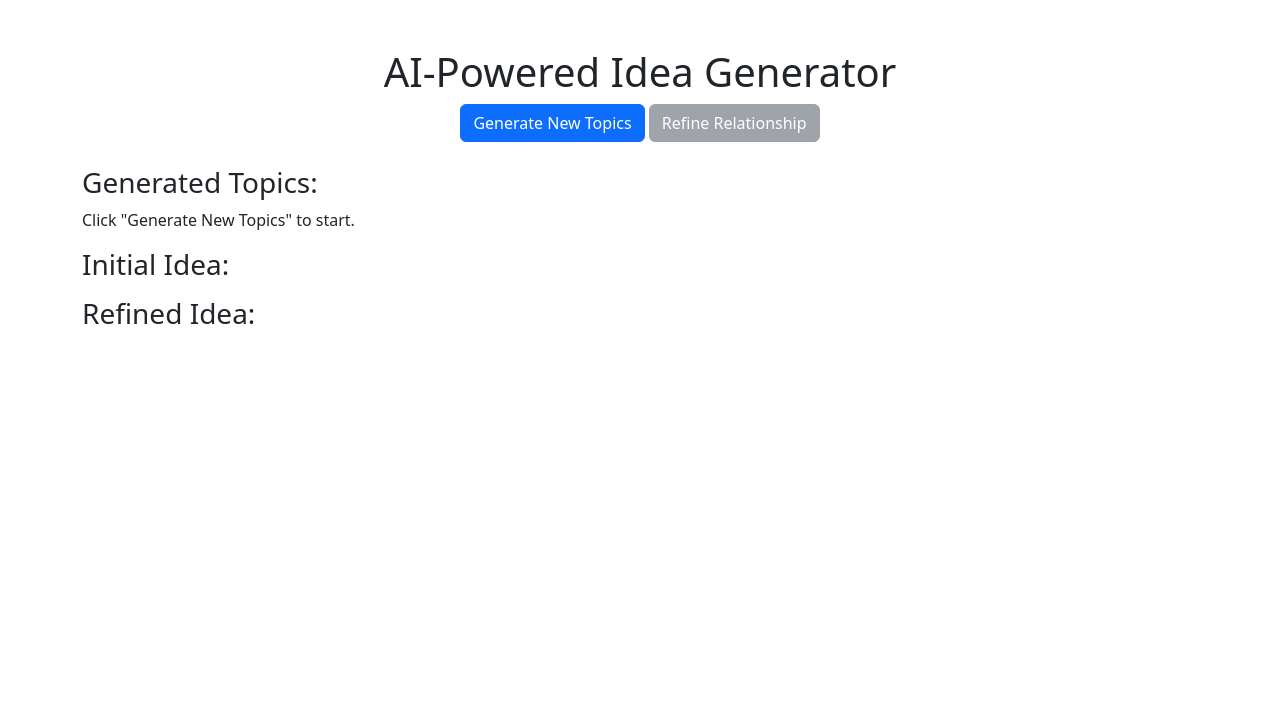
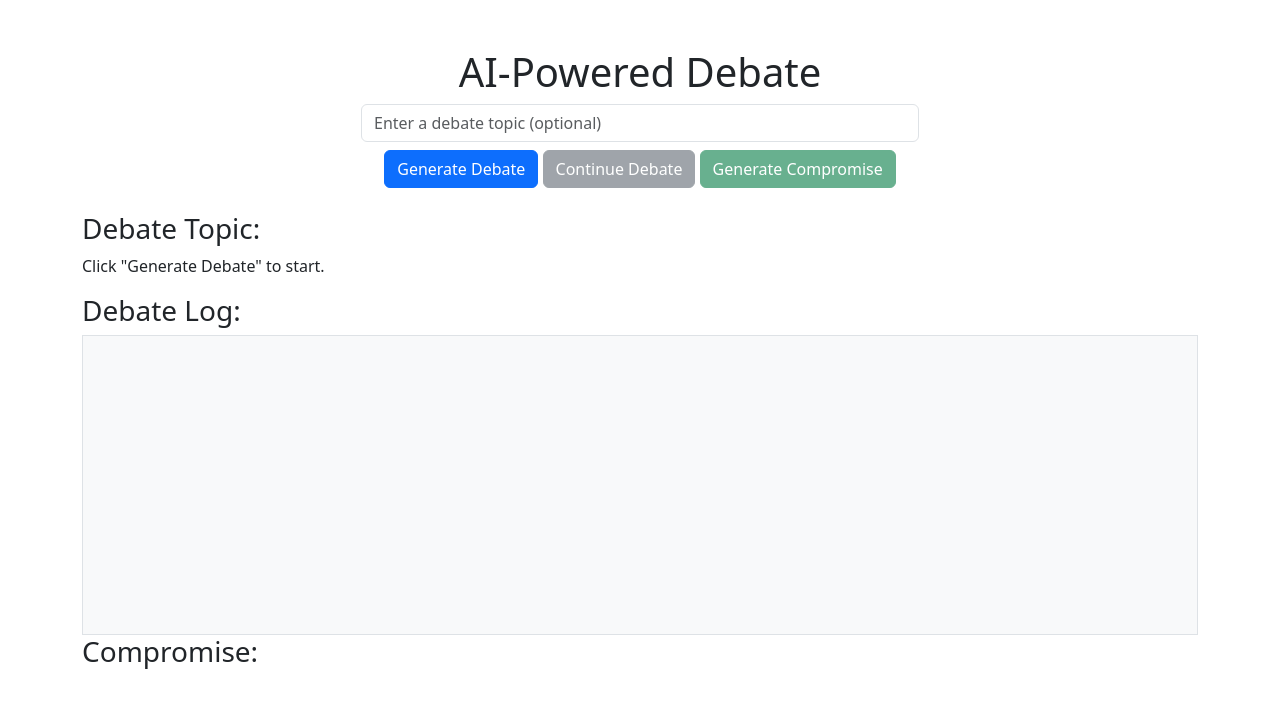
Before and after one commit to EliKLucas/NovelIdeaAI, a Flask app: page / in a window 1280 px wide. Shown: the top 708 px of the page. Run offline with Flask 3, Linux system fonts and the light colour scheme; data that the repository does not hold is empty.

Commit message:
template version- before ollama integration

```diff
--- a/app.py
+++ b/app.py
@@ -1,138 +1,193 @@
 from flask import Flask, render_template, request, jsonify, session
 import random
-import requests
+import time
+import wikipediaapi
 
 app = Flask(__name__)
-app.secret_key = "super_secret_key"  # Required for storing session data
+app.secret_key = "super_secret_key"
 
-# Wikipedia API Helper Functions
+wiki_wiki = wikipediaapi.Wikipedia(
+    user_agent="MyDebateApp/1.0 (https://github.com/your-repo; contact: your-email@example.com)",
+    language="en"
+)
+
+# Default debate topics
+DEBATE_TOPICS = [
+    "Should artificial intelligence be regulated?",
+    "Is social media beneficial or harmful to society?",
+    "Should cryptocurrency replace traditional banking?",
+    "Does technology improve human relationships?",
+    "Should governments impose stricter climate change policies?",
+]
+
+# Opposing perspectives
+DEBATE_POSITIONS = [
+    ("I strongly support this stance", "I completely oppose this viewpoint"),
+    ("This approach is the future", "This approach is deeply flawed"),
+    ("The economic benefits outweigh the risks", "The ethical concerns are too great"),
+    ("We must embrace this technology", "We should be cautious about this technology"),
+]
+
+# Wikipedia summary function
 def get_wikipedia_summary(topic):
-    url = f"https://en.wikipedia.org/api/rest_v1/page/summary/{topic.replace(' ', '_')}"
+    page = wiki_wiki.page(topic)
+    return page.summary[:500] if page.exists() else None
 
-    try:
-        response = requests.get(url).json()
-        summary = response.get("extract")
+# Mediator selects topic and positions
+def mediator_choose_topic(user_topic=None):
+    topic = user_topic if user_topic else random.choice(DEBATE_TOPICS)
+    position_a, position_b = random.choice(DEBATE_POSITIONS)
+    return topic, position_a, position_b
 
-        if summary:
-            return summary.strip()
-        else:
-            return f"No Wikipedia summary available for {topic}."
+# Personality styles for the bots
+BOT_PERSONALITIES = {
+    "logical": {
+        "intro": ["From a purely logical perspective,", "If we analyze the facts,", "Based on reason and evidence,"],
+        "emphasis": ["It’s undeniable that", "We must acknowledge that", "It’s clear that"],
+        "response": ["Therefore,", "Logically speaking,", "Thus, the rational conclusion is that"]
+    },
+    "emotional": {
+        "intro": ["I feel strongly that", "It’s obvious to anyone that", "We can’t ignore that"],
+        "emphasis": ["Frankly,", "Truthfully,", "In all honesty,"],
+        "response": ["And that’s why", "It’s upsetting that", "It’s shocking that"]
+    },
+    "sarcastic": {
+        "intro": ["Oh, of course,", "Sure, let’s just ignore reality,", "As if"],
+        "emphasis": ["Clearly,", "Obviously,", "Yeah, right,"],
+        "response": ["And I’m sure that’ll work out great,", "Because history has never shown otherwise,", "That’s totally believable,"]
+    }
+}
 
-    except Exception as e:
-        print(f"Error fetching summary for {topic}: {e}")
-        return f"Could not retrieve Wikipedia summary for {topic}."
+# Function to get a random tone
+def get_personality_tone(personality):
+    return random.choice(BOT_PERSONALITIES[personality]["intro"]), random.choice(BOT_PERSONALITIES[personality]["emphasis"]), random.choice(BOT_PERSONALITIES[personality]["response"])
 
-def generate_topics():
-    url = "https://en.wikipedia.org/api/rest_v1/page/random/title"
+# Synonyms for avoiding topic repetition
+TOPIC_SYNONYMS = ["this issue", "this policy", "this technology", "this concept", "this strategy"]
 
-    for _ in range(3):  # Try fetching valid topics up to 3 times
-        try:
-            response1 = requests.get(url).json()
-            response2 = requests.get(url).json()
+# Dynamic argument generator
+def format_natural_argument(topic, personality):
+    intro, emphasis, response = get_personality_tone(personality)
 
-            topic1 = response1.get("title", "").strip()
-            topic2 = response2.get("title", "").strip()
+    topic_synonym = random.choice(TOPIC_SYNONYMS)
 
-            if topic1 and topic2 and topic1 != topic2:
-                return topic1, topic2  # Ensure topics are valid and not identical
-
-        except Exception as e:
-            print("Error fetching topics:", e)
-
-    # If Wikipedia API fails 3 times, use fallback topics
-    fallback_topics = [
-        ("Artificial Intelligence", "Human Evolution"),
-        ("Quantum Mechanics", "Cryptocurrency"),
-        ("Ancient Philosophy", "Space Exploration"),
-        ("Neuroscience", "Virtual Reality"),
-        ("Genetic Engineering", "Cybersecurity")
+    argument_templates = [
+        f"{intro} {topic_synonym} is a game-changer because it impacts everything from education to healthcare.",
+        f"{emphasis} without {topic_synonym}, we risk falling behind in critical areas like technology and innovation.",
+        f"{response} the evidence overwhelmingly supports the benefits of adopting {topic_synonym}."
     ]
 
-    return random.choice(fallback_topics)
+    return " ".join(random.sample(argument_templates, len(argument_templates)))  # Rearranges sentence order dynamically
 
+# Bot A: Argument with conversational personality
+def bot_a_argument(topic, position, previous_statement=None):
+    research = get_wikipedia_summary(topic)
+    personality = random.choice(["logical", "emotional"])  # Bot A is either logical or emotional
+    argument = format_natural_argument(topic, personality)
 
-# AI Bot A - Proposes Relationship
-def bot_a_propose_relationship(topic1, topic2):
-    summary1 = get_wikipedia_summary(topic1)
-    summary2 = get_wikipedia_summary(topic2)
-    return f"{topic1} ({summary1}) is connected to {topic2} ({summary2}) through shared themes in science, culture, or methodology."
+    response = f"I strongly believe that {argument}"
 
-# AI Bot B - Critiques and Asks a Question
-def bot_b_critique_and_question(statement, topic1, topic2):
-    questions = [
-        f"How does {topic1} conceptually influence {topic2}?",
-        f"What real-world applications exist that link {topic1} and {topic2}?",
-        f"Are there any historical cases where {topic1} directly impacted {topic2}?",
-        f"How would a researcher prove that {topic1} and {topic2} are related?",
-        f"What underlying principles or theories make the relationship between {topic1} and {topic2} stronger?"
+    if previous_statement:
+        response = f"I hear what you’re saying about '{previous_statement}', but I have to counter that: {argument}"
+
+    if research:
+        response += f" Also, according to Wikipedia, '{research}'"
+
+    return response
+
+# Bot B: Counterargument with sarcastic or logical personality
+def bot_b_counterargument(topic, position, previous_statement):
+    research = get_wikipedia_summary(topic)
+    personality = random.choice(["sarcastic", "logical"])  # Bot B can be sarcastic or logical
+    counter_argument = format_natural_argument(topic, personality)
+
+    response = f"I appreciate your enthusiasm, but let's be real. {counter_argument}"
+
+    if previous_statement:
+        response = f"You said '{previous_statement}', but let’s be honest: {counter_argument}"
+
+    if research:
+        response += f" In fact, Wikipedia states: '{research}'"
+
+    return response
+
+# Mediator compromise function
+def mediator_summarize_compromise(topic, argument_a, argument_b):
+    compromise_templates = [
+        f"A balanced approach to {topic} may involve partial regulation while allowing flexibility for innovation.",
+        f"While strong arguments exist on both sides, a middle-ground solution could be to implement trial policies before full-scale adoption of {topic}.",
+        f"Instead of a binary decision, {topic} could be adapted with safeguards to address concerns raised by both proponents and critics.",
+        f"The best path forward for {topic} might involve collaborative efforts between industry experts and policymakers to create a sustainable framework."
     ]
-    return f"{statement} However, {random.choice(questions)}"
 
-# AI Bot A - Answers Its Own Question
-def bot_a_answer_question(statement, topic1, topic2):
-    answers = [
-        f"One example is how {topic1} has been studied in {topic2}-related fields.",
-        f"Researchers have found that {topic1} and {topic2} share common foundational concepts.",
-        f"Studies suggest that {topic1} might actually improve the way we approach {topic2}.",
-        f"There is evidence that {topic1} has contributed to advancements in {topic2}.",
-        f"In interdisciplinary studies, {topic1} has been used as a model for understanding {topic2}."
-    ]
-    return f"{statement} {random.choice(answers)}"
-
-# AI Bot B - Further Critiques and Expands
-def bot_b_critique_and_expand(statement, topic1, topic2):
-    critiques = [
-        f"This argument could be stronger by citing specific cases where {topic1} was applied to {topic2}.",
-        f"More details about how {topic1} is scientifically studied in relation to {topic2} would help.",
-        f"While {topic1} and {topic2} share some conceptual links, proving causation remains a challenge.",
-        f"A deeper exploration of how these fields have intersected in history would improve this connection.",
-        f"This relationship needs concrete examples to be truly convincing."
-    ]
-    return f"{statement} {random.choice(critiques)}"
+    return f"Considering both perspectives on {topic}, a fair resolution could be: " + random.choice(compromise_templates)
 
 @app.route("/")
 def index():
-    if "topics" not in session:
-        session["topics"] = generate_topics()
     return render_template("index.html")
 
 @app.route("/generate", methods=["POST"])
 def generate():
-    session["topics"] = generate_topics()
-    topic1, topic2 = session["topics"]
+    user_data = request.get_json()
+    if not user_data:
+        return jsonify({"error": "Invalid request, no JSON received."}), 400
 
-    # Start iterative refinement loop
-    initial_relationship = bot_a_propose_relationship(topic1, topic2)
-    critique1 = bot_b_critique_and_question(initial_relationship, topic1, topic2)
-    refined1 = bot_a_answer_question(critique1, topic1, topic2)
-    critique2 = bot_b_critique_and_expand(refined1, topic1, topic2)
+    user_topic = user_data.get("user_topic", None)
+    topic, position_a, position_b = mediator_choose_topic(user_topic)
 
-    # Store latest refinement
-    session["relationship"] = critique2
+    argument_a = bot_a_argument(topic, position_a)
+    time.sleep(1)
+    argument_b = bot_b_counterargument(topic, position_b, argument_a)
+
+    session["topic"] = topic
+    session["position_a"] = position_a
+    session["position_b"] = position_b
+    session["arguments"] = [(argument_a, argument_b)]
+    session["iterations"] = 1
 
     return jsonify({
-        "topic1": topic1,
-        "topic2": topic2,
-        "initial_idea": initial_relationship
+        "topic": topic,
+        "position_a": position_a,
+        "position_b": position_b,
+        "arguments": session["arguments"]
     })
 
 @app.route("/refine", methods=["POST"])
 def refine():
-    if "relationship" not in session:
-        return jsonify({"error": "No relationship found, generate topics first!"})
+    if "topic" not in session:
+        return jsonify({"error": "No debate found, generate one first!"})
 
-    topic1, topic2 = session["topics"]
+    topic = session["topic"]
+    position_a = session["position_a"]
+    position_b = session["position_b"]
 
-    # Continue iterative refinement loop
-    critique = bot_b_critique_and_question(session["relationship"], topic1, topic2)
-    refined = bot_a_answer_question(critique, topic1, topic2)
-    expanded = bot_b_critique_and_expand(refined, topic1, topic2)
+    previous_argument_a, previous_argument_b = session["arguments"][-1]
 
-    # Store latest refinement
-    session["relationship"] = expanded
+    summary_a = previous_argument_b.split(".")[0] if "." in previous_argument_b else previous_argument_b
+    summary_b = previous_argument_a.split(".")[0] if "." in previous_argument_a else previous_argument_a
+
+    argument_a = bot_a_argument(topic, position_a, summary_a)
+    argument_b = bot_b_counterargument(topic, position_b, summary_b)
+
+    session["arguments"].append((argument_a, argument_b))
+    session["iterations"] += 1
 
     return jsonify({
-        "refined_idea": session["relationship"]
+        "arguments": session["arguments"]
+    })
+
+@app.route("/compromise", methods=["POST"])
+def compromise():
+    if "iterations" not in session or session["iterations"] < 3:
+        return jsonify({"error": "More debate is needed before reaching a compromise."})
+
+    topic = session["topic"]
+    argument_a, argument_b = session["arguments"][-1]
+
+    compromise_statement = mediator_summarize_compromise(topic, argument_a, argument_b)
+
+    return jsonify({
+        "compromise": compromise_statement
     })
 
 if __name__ == "__main__":
--- a/templates/index.html
+++ b/templates/index.html
@@ -3,47 +3,92 @@
 <head>
     <meta charset="UTF-8">
     <meta name="viewport" content="width=device-width, initial-scale=1.0">
-    <title>AI Idea Generator</title>
+    <title>AI-Powered Debate</title>
     <script src="https://ajax.googleapis.com/ajax/libs/jquery/3.6.0/jquery.min.js"></script>
     <link href="https://cdn.jsdelivr.net/npm/bootstrap@5.3.0/dist/css/bootstrap.min.css" rel="stylesheet">
 </head>
 <body class="container mt-5">
 
-    <h1 class="text-center">AI-Powered Idea Generator</h1>
+    <h1 class="text-center">AI-Powered Debate</h1>
 
     <div class="text-center">
-        <button id="generate-btn" class="btn btn-primary">Generate New Topics</button>
-        <button id="refine-btn" class="btn btn-secondary" disabled>Refine Relationship</button>
+        <input type="text" id="user-topic" class="form-control w-50 mx-auto mb-2" placeholder="Enter a debate topic (optional)">
+        <button id="generate-btn" class="btn btn-primary">Generate Debate</button>
+        <button id="refine-btn" class="btn btn-secondary" disabled>Continue Debate</button>
+        <button id="compromise-btn" class="btn btn-success" disabled>Generate Compromise</button>
     </div>
 
     <div id="output" class="mt-4">
-        <h3>Generated Topics:</h3>
-        <p id="topics">Click "Generate New Topics" to start.</p>
+        <h3>Debate Topic:</h3>
+        <p id="topic">Click "Generate Debate" to start.</p>
 
-        <h3>Initial Idea:</h3>
-        <p id="initial-idea"></p>
+        <h3>Debate Log:</h3>
+        <div id="debate-log" class="border p-3" style="height: 300px; overflow-y: auto; background-color: #f8f9fa;"></div>
 
-        <h3>Refined Idea:</h3>
-        <p id="refined-idea"></p>
+        <h3>Compromise:</h3>
+        <p id="compromise"></p>
     </div>
 
+    <!-- 🔹 JavaScript to handle AJAX requests -->
     <script>
         $(document).ready(function() {
             $("#generate-btn").click(function() {
-                $.post("/generate", function(data) {
-                    $("#topics").text(data.topic1 + " and " + data.topic2);
-                    $("#initial-idea").text(data.initial_idea);
-                    $("#refined-idea").text("");  // Clear previous refinements
-                    $("#refine-btn").prop("disabled", false);  // Enable refinement button
+                let userTopic = $("#user-topic").val();
+
+                $.ajax({
+                    url: "/generate",
+                    type: "POST",
+                    contentType: "application/json",  // 🔹 Ensures JSON format is correct
+                    data: JSON.stringify({ user_topic: userTopic }),  // 🔹 Convert user input to JSON
+                    success: function(data) {
+                        $("#topic").text(data.topic);
+                        $("#debate-log").empty();
+                        data.arguments.forEach(arg => {
+                            $("#debate-log").append("<p><strong>Bot A:</strong> " + arg[0] + "</p>");
+                            $("#debate-log").append("<p><strong>Bot B:</strong> " + arg[1] + "</p>");
+                        });
+                        $("#refine-btn").prop("disabled", false);  // ✅ Enable "Continue Debate" button
+                    },
+                    error: function(xhr, status, error) {
+                        alert("Error: " + xhr.responseText);
+                    }
                 });
             });
 
             $("#refine-btn").click(function() {
-                $.post("/refine", function(data) {
-                    if (data.error) {
-                        alert(data.error);
-                    } else {
-                        $("#refined-idea").text(data.refined_idea);
+                $.ajax({
+                    url: "/refine",
+                    type: "POST",
+                    success: function(data) {
+                        if (data.error) {
+                            alert(data.error);
+                        } else {
+                            data.arguments.slice(-1).forEach(arg => {  // 🔹 Only append the latest arguments
+                                $("#debate-log").append("<p><strong>Bot A:</strong> " + arg[0] + "</p>");
+                                $("#debate-log").append("<p><strong>Bot B:</strong> " + arg[1] + "</p>");
+                            });
+                            $("#compromise-btn").prop("disabled", false);  // ✅ Enable "Generate Compromise" button
+                        }
+                    },
+                    error: function(xhr, status, error) {
+                        alert("Error: " + xhr.responseText);
+                    }
+                });
+            });
+
+            $("#compromise-btn").click(function() {
+                $.ajax({
+                    url: "/compromise",
+                    type: "POST",
+                    success: function(data) {
+                        if (data.error) {
+                            alert(data.error);
+                        } else {
+                            $("#compromise").text(data.compromise);
+                        }
+                    },
+                    error: function(xhr, status, error) {
+                        alert("Error: " + xhr.responseText);
                     }
                 });
             });
```
